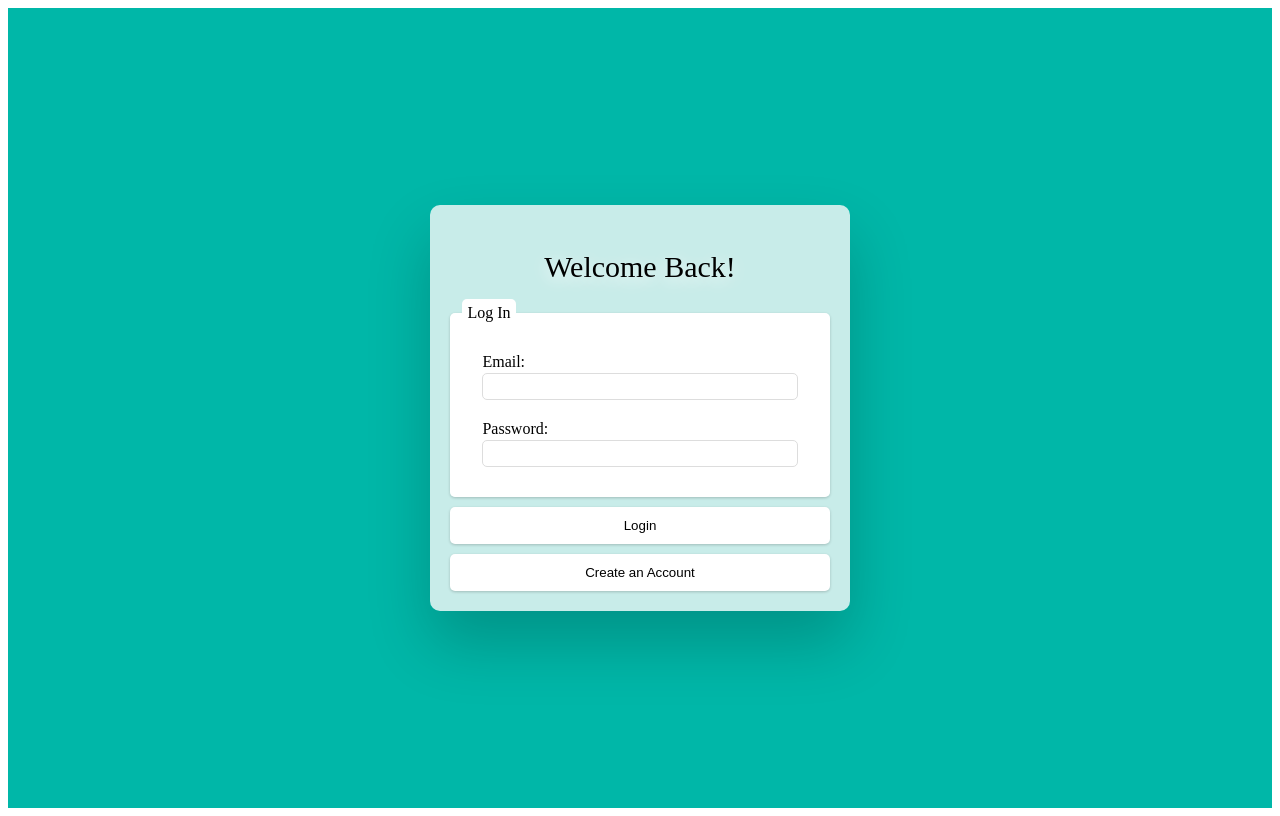
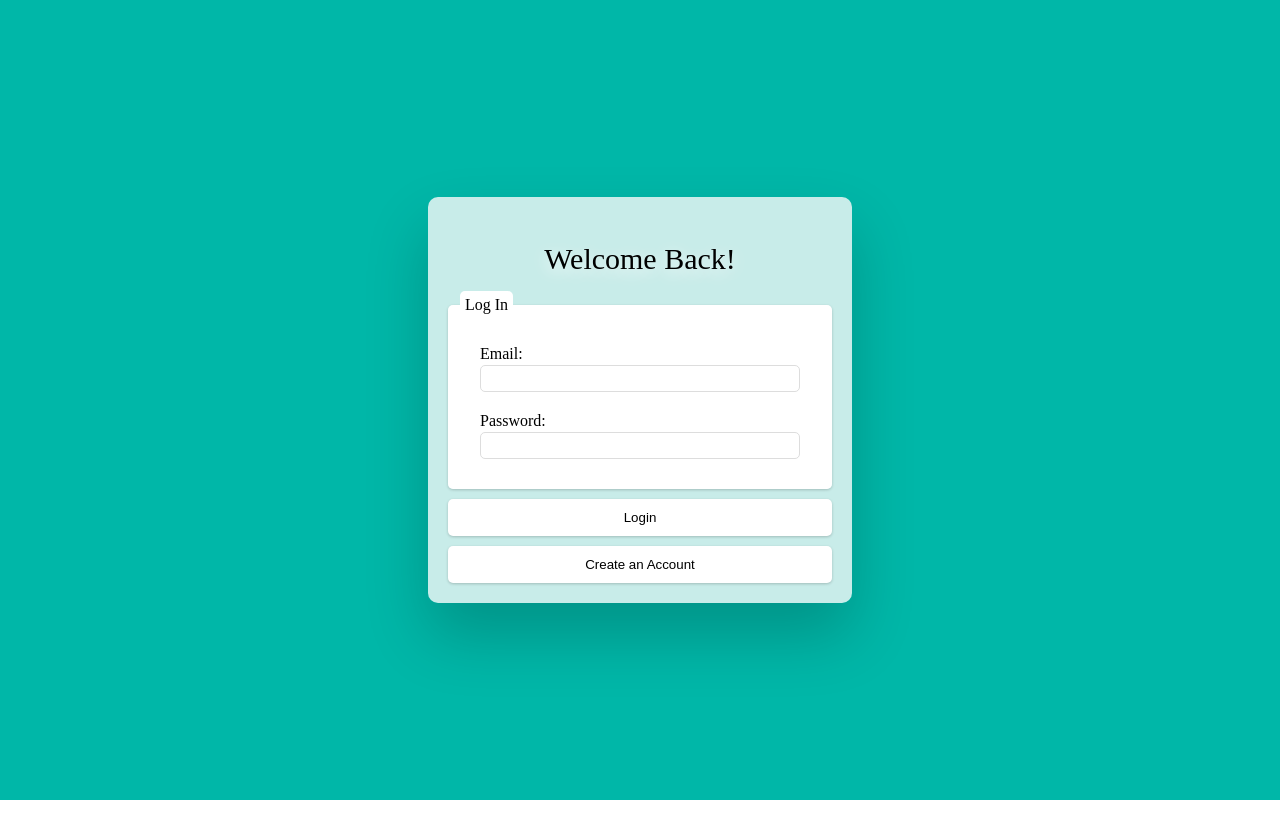
Before and after one commit to lapinna/Task-timer-frontend, a Next.js app: page / in a window 1280 px wide. Built offline with nearby package versions, Linux system fonts and the light colour scheme.

Commit message:
add global style

```diff
--- a/src/pages/_app.tsx
+++ b/src/pages/_app.tsx
@@ -1,3 +1,4 @@
+import '../styles/global.scss'
 import { client } from '@/graphql/apollo-client'
 import { ApolloProvider } from '@apollo/client'
 import type { AppProps } from 'next/app'
--- /dev/null
+++ b/src/styles/global.scss
@@ -0,0 +1,4 @@
+body {
+  padding: 0;
+  margin: 0;
+}
```
